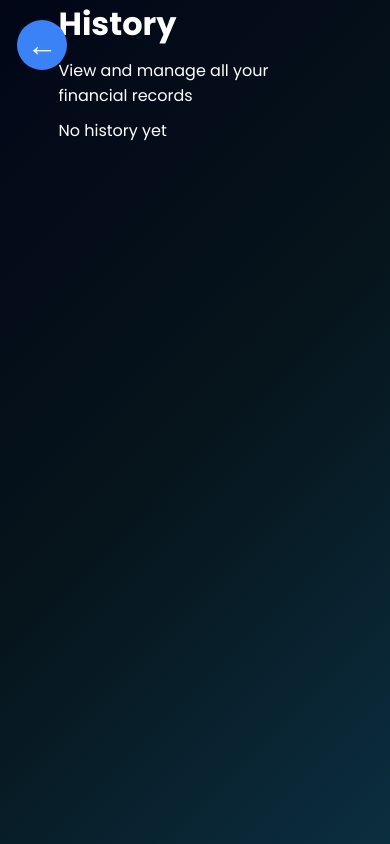
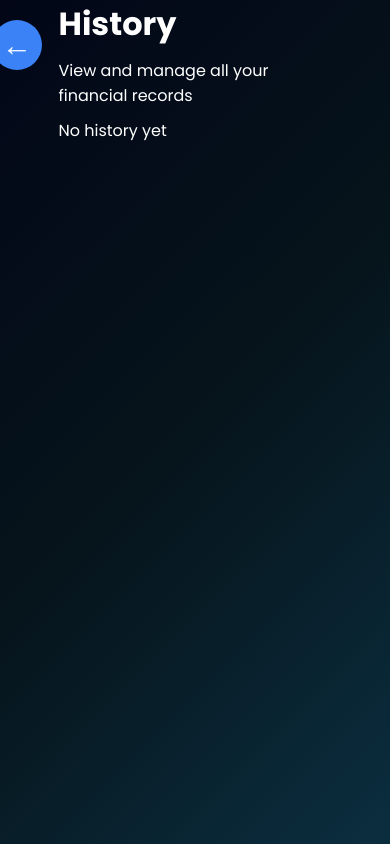
Before and after one commit to Viktor-angelo/Finsight, a React (Vite) app in the folder frontend/: page /dashboard in a window 390 px wide. Built offline with nearby package versions, Linux system fonts and the light colour scheme; sample sign-in values are in the browser's storage.

Commit message:
new correct buttonBack

```diff
--- a/frontend/src/components/Navbar.css
+++ b/frontend/src/components/Navbar.css
@@ -126,7 +126,7 @@ html, body, #root {
   }
   .logoutBtn{
     position: relative;
-    font-size: 16px;
+    font-size: 14px;
     right: 20px;
   }
 }
--- a/frontend/src/pages/Finance.css
+++ b/frontend/src/pages/Finance.css
@@ -37,7 +37,7 @@
   width: 50px;
   height: 50px;
   font-size:1.9rem;
-margin-left: 5vh;
+margin-left: 2vh;
   z-index: 999;
 }
 
```
